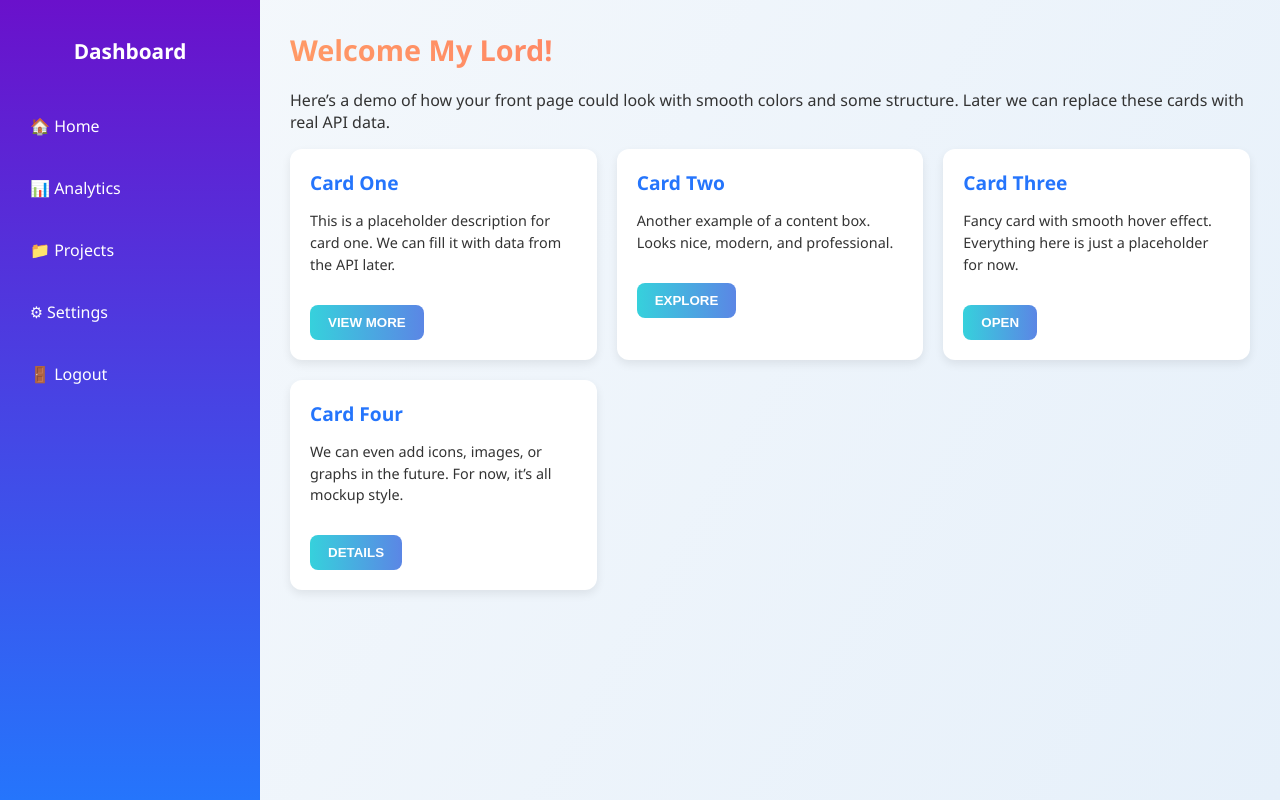
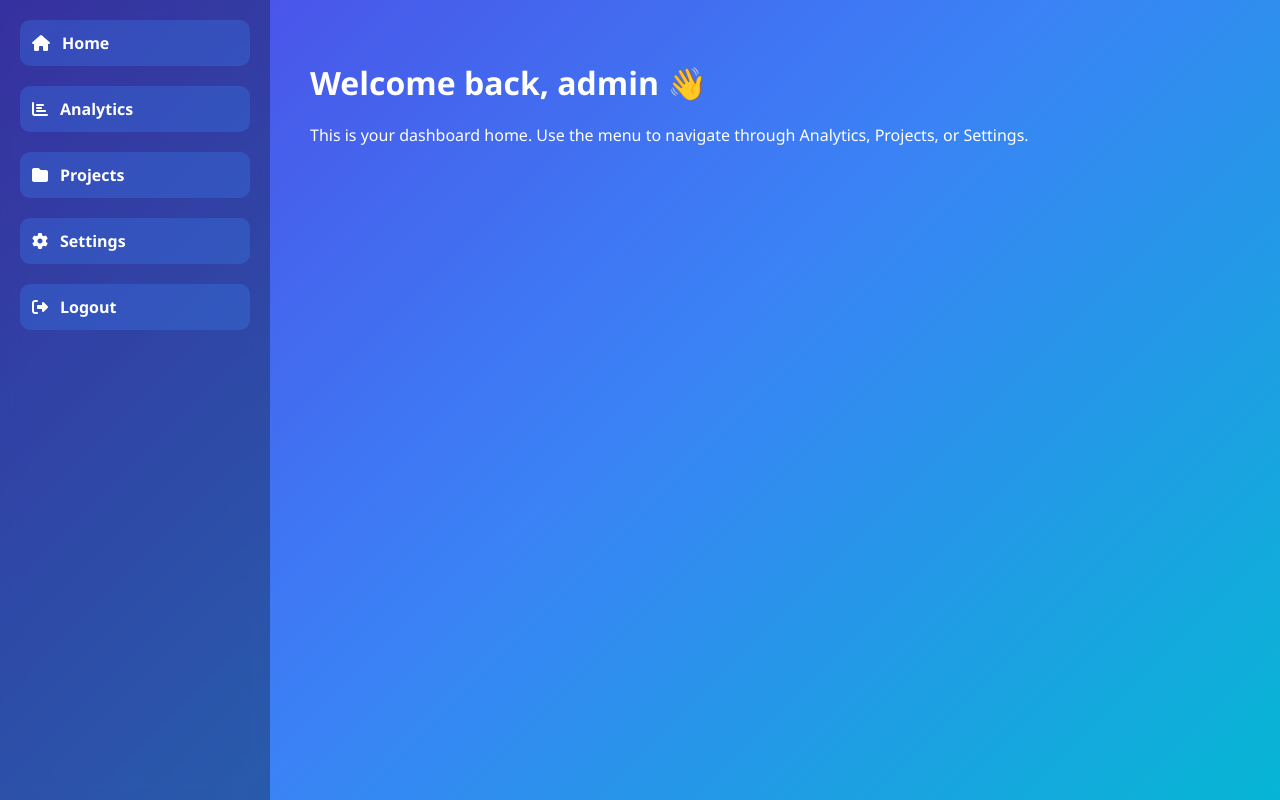
Before and after one commit to codeDriven18/project-SAT, a Django app: page / in a window 1280 px wide. Run offline with Django 5.2, Linux system fonts and the light colour scheme; a user stored in the database is signed in.

Commit message:
That's the end

```diff
--- a/project_sat/accounts/models.py
+++ b/project_sat/accounts/models.py
@@ -1,15 +1,16 @@
-# accounts/models.py
+# C:\proggggg\project-SAT\project_sat\accounts\models.py
 from django.contrib.auth.models import AbstractUser
 from django.db import models
 
 class User(AbstractUser):
-    ROLE_CHOICES = (
+    ROLE_CHOICES = [
         ('student', 'Student'),
         ('teacher', 'Teacher'),
         ('admin', 'Admin'),
-    )
-    role = models.CharField(max_length=10, choices=ROLE_CHOICES)
-    full_name = models.CharField(max_length=255, blank=True, null=True)
+    ]
+    role = models.CharField(max_length=10, choices=ROLE_CHOICES, default='student')
+    # allow NULL so createsuperuser won’t fail if you skip it
+    full_name = models.CharField(max_length=100, blank=True, null=True)
 
     def __str__(self):
         return f"{self.username} ({self.role})"
--- a/project_sat/accounts/urls.py
+++ b/project_sat/accounts/urls.py
@@ -1,7 +1,9 @@
-from django.urls import path
+from django.contrib import admin
+from django.urls import path, include
 from django.contrib.auth import views as auth_views
 
 urlpatterns = [
-    path('login/', auth_views.LoginView.as_view(template_name='login.html'), name='login'),
-    path('logout/', auth_views.LogoutView.as_view(next_page='login'), name='logout'),
+    path('admin/', admin.site.urls),
+    path('', include('tests_app.urls')),   # only include once
+    path('logout/', auth_views.LogoutView.as_view(), name='logout'),
 ]
--- a/project_sat/project_sat/urls.py
+++ b/project_sat/project_sat/urls.py
@@ -1,9 +1,10 @@
-# project_sat/urls.py
+# C:\proggggg\project-SAT\project_sat\project_sat\urls.py
 from django.contrib import admin
 from django.urls import path, include
+from tests_app.views import main_page
 
 urlpatterns = [
     path('admin/', admin.site.urls),
-    path('', include('tests_app.urls')),       # main site
+    path('', main_page, name='home'),
     path('accounts/', include('accounts.urls')),  # login/logout
 ]
--- /dev/null
+++ b/project_sat/templates/base.html
@@ -0,0 +1,66 @@
+{% load static %}
+<!doctype html>
+<html lang="en">
+<head>
+  <meta charset="utf-8">
+  <title>{% block title %}Project SAT{% endblock %}</title>
+  <link rel="stylesheet" href="https://cdnjs.cloudflare.com/ajax/libs/font-awesome/6.4.0/css/all.min.css">
+  <style>
+    body {
+      margin: 0;
+      font-family: 'Segoe UI', Tahoma, sans-serif;
+      display: flex;
+      height: 100vh;
+      background: linear-gradient(135deg, #4f46e5, #3b82f6, #06b6d4);
+      color: #fff;
+    }
+    .sidebar {
+      width: 230px;
+      background: rgba(0, 0, 0, 0.3);
+      padding: 20px;
+      display: flex;
+      flex-direction: column;
+      gap: 20px;
+      backdrop-filter: blur(10px);
+    }
+    .sidebar a {
+      text-decoration: none;
+      padding: 12px;
+      border-radius: 10px;
+      display: flex;
+      align-items: center;
+      gap: 12px;
+      color: #fff;
+      font-weight: 600;
+      background: rgba(59, 130, 246, 0.3);
+      transition: all .3s ease;
+    }
+    .sidebar a:hover {
+      background: rgba(59, 130, 246, 0.8);
+      transform: translateX(5px);
+    }
+    .content {
+      flex: 1;
+      padding: 40px;
+      overflow-y: auto;
+    }
+    h1 {
+      font-size: 32px;
+      margin-bottom: 20px;
+    }
+  </style>
+</head>
+<body>
+  <div class="sidebar">
+    <a href="{% url 'home' %}"><i class="fa fa-home"></i> Home</a>
+    <a href="{% url 'analytics' %}"><i class="fa fa-chart-bar"></i> Analytics</a>
+    <a href="{% url 'projects' %}"><i class="fa fa-folder"></i> Projects</a>
+    <a href="{% url 'settings' %}"><i class="fa fa-cog"></i> Settings</a>
+    <a href="{% url 'logout' %}"><i class="fa fa-sign-out-alt"></i> Logout</a>
+  </div>
+  <div class="content">
+    {% block content %}
+    {% endblock %}
+  </div>
+</body>
+</html>
--- /dev/null
+++ b/project_sat/templates/home.html
@@ -0,0 +1,6 @@
+{% extends "base.html" %}
+{% block title %}Home{% endblock %}
+{% block content %}
+  <h1>Welcome back, {{ user.username }} 👋</h1>
+  <p>This is your dashboard home. Use the menu to navigate through Analytics, Projects, or Settings.</p>
+{% endblock %}
--- a/project_sat/templates/main.html
+++ b/project_sat/templates/main.html
@@ -1,158 +1,57 @@
 <!DOCTYPE html>
 <html lang="en">
 <head>
-    <meta charset="UTF-8">
-    <meta name="viewport" content="width=device-width, initial-scale=1.0">
-    <title>Main Page</title>
-    <style>
-        body {
-            margin: 0;
-            font-family: 'Segoe UI', Tahoma, Geneva, Verdana, sans-serif;
-            background: linear-gradient(120deg, #f6f9fc, #e6f0fa);
-            color: #333;
-            display: flex;
-            height: 100vh;
-        }
+  <meta charset="UTF-8">
+  <title>Test App</title>
+  <script src="https://cdn.tailwindcss.com"></script>
+</head>
+<body class="h-screen flex bg-gradient-to-r from-pink-100 via-purple-100 to-blue-100">
+  <!-- Sidebar -->
+  <aside class="w-64 bg-gradient-to-b from-purple-500 to-purple-700 text-white flex flex-col p-4">
+    <h1 class="text-2xl font-bold mb-8">Test App</h1>
+    <nav class="flex flex-col gap-4">
+      <a href="#" class="hover:bg-purple-600 p-2 rounded-lg">🏠 Dashboard</a>
+      <a href="#" class="hover:bg-purple-600 p-2 rounded-lg">📄 Pages</a>
+      <a href="#" class="hover:bg-purple-600 p-2 rounded-lg">⚙️ Settings</a>
+      <a href="#" class="hover:bg-purple-600 p-2 rounded-lg">💬 Messages</a>
+    </nav>
+    <div class="mt-auto">
+      <button class="w-full bg-pink-500 hover:bg-pink-600 p-2 rounded-xl">Logout</button>
+    </div>
+  </aside>
 
-        /* Sidebar */
-        .sidebar {
-            width: 220px;
-            background: linear-gradient(180deg, #6a11cb, #2575fc);
-            color: #fff;
-            padding: 20px;
-            display: flex;
-            flex-direction: column;
-        }
-
-        .sidebar h2 {
-            text-align: center;
-            margin-bottom: 30px;
-            font-size: 1.3rem;
-        }
-
-        .sidebar a {
-            text-decoration: none;
-            color: #fff;
-            margin: 10px 0;
-            padding: 10px;
-            border-radius: 6px;
-            transition: 0.3s;
-            display: block;
-        }
-
-        .sidebar a:hover {
-            background: rgba(255, 255, 255, 0.2);
-        }
-
-        /* Main Content */
-        .main-content {
-            flex: 1;
-            padding: 30px;
-            overflow-y: auto;
-        }
-
-        .header {
-            font-size: 1.8rem;
-            margin-bottom: 20px;
-            background: linear-gradient(90deg, #ff9966, #ff5e62);
-            -webkit-background-clip: text;
-            -webkit-text-fill-color: transparent;
-            font-weight: bold;
-        }
-
-        /* Cards */
-        .cards {
-            display: grid;
-            grid-template-columns: repeat(auto-fill, minmax(240px, 1fr));
-            gap: 20px;
-        }
-
-        .card {
-            background: #fff;
-            border-radius: 12px;
-            padding: 20px;
-            box-shadow: 0px 4px 10px rgba(0,0,0,0.08);
-            transition: transform 0.2s;
-        }
-
-        .card:hover {
-            transform: translateY(-5px);
-        }
-
-        .card h3 {
-            margin: 0 0 10px;
-            font-size: 1.2rem;
-            color: #2575fc;
-        }
-
-        .card p {
-            font-size: 0.9rem;
-            line-height: 1.5;
-        }
-
-        /* Fancy Button */
-        .btn {
-            display: inline-block;
-            padding: 10px 18px;
-            border: none;
-            border-radius: 8px;
-            background: linear-gradient(90deg, #36d1dc, #5b86e5);
-            color: white;
-            font-weight: bold;
-            text-transform: uppercase;
-            cursor: pointer;
-            transition: 0.3s;
-            margin-top: 15px;
-        }
-
-        .btn:hover {
-            background: linear-gradient(90deg, #5b86e5, #36d1dc);
-            transform: scale(1.05);
-        }
-    </style>
-</head>
-<body>
-    <!-- Sidebar -->
-    <div class="sidebar">
-        <h2>Dashboard</h2>
-        <a href="#">🏠 Home</a>
-        <a href="#">📊 Analytics</a>
-        <a href="#">📁 Projects</a>
-        <a href="#">⚙ Settings</a>
-        <a href="#">🚪 Logout</a>
+  <!-- Main content -->
+  <main class="flex-1 p-8 overflow-y-auto">
+    <!-- Top bar -->
+    <div class="flex justify-between items-center mb-6">
+      <input type="text" placeholder="Search..." class="p-2 rounded-xl w-1/3 border border-gray-300 shadow-sm focus:outline-none focus:ring-2 focus:ring-purple-400">
+      <div class="flex items-center gap-4">
+        <span class="font-medium">Hello, User</span>
+        <img src="https://via.placeholder.com/40" alt="profile" class="w-10 h-10 rounded-full border-2 border-purple-400">
+      </div>
     </div>
 
-    <!-- Main Content -->
-    <div class="main-content">
-        <div class="header">Welcome My Lord!</div>
-        <p>Here’s a demo of how your front page could look with smooth colors and some structure.
-           Later we can replace these cards with real API data.</p>
+    <!-- Dashboard cards -->
+    <div class="grid grid-cols-1 md:grid-cols-2 lg:grid-cols-3 gap-6">
+      <div class="bg-white rounded-2xl shadow-lg p-6 hover:shadow-2xl transition">
+        <h2 class="text-lg font-semibold mb-2">📊 Analytics</h2>
+        <p class="text-gray-600">Some fancy numbers here...</p>
+      </div>
+      <div class="bg-white rounded-2xl shadow-lg p-6 hover:shadow-2xl transition">
+        <h2 class="text-lg font-semibold mb-2">✅ Tasks</h2>
+        <p class="text-gray-600">Keep track of tasks easily.</p>
+      </div>
+      <div class="bg-white rounded-2xl shadow-lg p-6 hover:shadow-2xl transition">
+        <h2 class="text-lg font-semibold mb-2">💡 Ideas</h2>
+        <p class="text-gray-600">Save your creative thoughts.</p>
+      </div>
+    </div>
 
-        <div class="cards">
-            <div class="card">
-                <h3>Card One</h3>
-                <p>This is a placeholder description for card one. We can fill it with data from the API later.</p>
-                <button class="btn">View More</button>
-            </div>
-
-            <div class="card">
-                <h3>Card Two</h3>
-                <p>Another example of a content box. Looks nice, modern, and professional.</p>
-                <button class="btn">Explore</button>
-            </div>
-
-            <div class="card">
-                <h3>Card Three</h3>
-                <p>Fancy card with smooth hover effect. Everything here is just a placeholder for now.</p>
-                <button class="btn">Open</button>
-            </div>
-
-            <div class="card">
-                <h3>Card Four</h3>
-                <p>We can even add icons, images, or graphs in the future. For now, it’s all mockup style.</p>
-                <button class="btn">Details</button>
-            </div>
-        </div>
+    <!-- Fancy non-working section -->
+    <div class="mt-10 bg-gradient-to-r from-pink-200 via-purple-200 to-blue-200 p-6 rounded-2xl shadow-md">
+      <h2 class="text-xl font-bold mb-2">✨ Fancy Section</h2>
+      <p class="text-gray-700">This looks beautiful but doesn’t do anything yet 😎</p>
     </div>
+  </main>
 </body>
 </html>
--- a/project_sat/tests_app/urls.py
+++ b/project_sat/tests_app/urls.py
@@ -2,5 +2,8 @@
 from . import views
 
 urlpatterns = [
-    path('', views.main_page, name='main'),
+    path('', views.main_page, name='home'),
+    path('analytics/', views.analytics_page, name='analytics'),
+    path('projects/', views.projects_page, name='projects'),
+    path('settings/', views.settings_page, name='settings'),
 ]
--- a/project_sat/tests_app/views.py
+++ b/project_sat/tests_app/views.py
@@ -1,6 +1,23 @@
-from django.shortcuts import render
 from django.contrib.auth.decorators import login_required
+from django.shortcuts import render, redirect
 
 @login_required
 def main_page(request):
-    return render(request, 'main.html')
+    return render(request, 'home.html')
+
+@login_required
+def analytics_page(request):
+    return render(request, 'analytics.html')
+
+@login_required
+def projects_page(request):
+    return render(request, 'projects.html')
+
+@login_required
+def settings_page(request):
+    if request.method == "POST":
+        request.user.full_name = request.POST.get("full_name", request.user.full_name)
+        request.user.email = request.POST.get("email", request.user.email)
+        request.user.save()
+        return redirect('settings')
+    return render(request, 'settings.html')
```
Also changed, not shown: project_sat/accounts/admin.py (+13 -5 lines), project_sat/project_sat/settings.py (+7 -0 lines), project_sat/templates/analytics.html (added, +10 -0 lines), project_sat/templates/login.html (+37 -10 lines), project_sat/templates/projects.html (added, +15 -0 lines), project_sat/templates/settings.html (added, +13 -0 lines), project_sat/tests_app/models.py (+12 -23 lines), project_sat/accounts/migrations/0002_alter_user_full_name.py (added), project_sat/db.sqlite3 (added), project_sat/tests_app/admin.py (line endings or trailing spaces).
